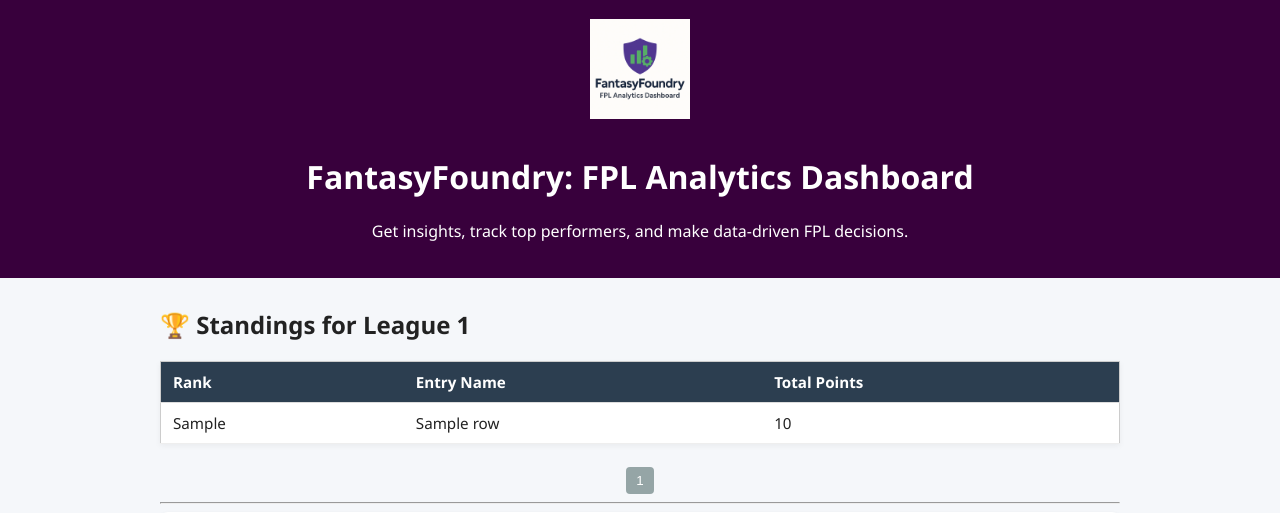
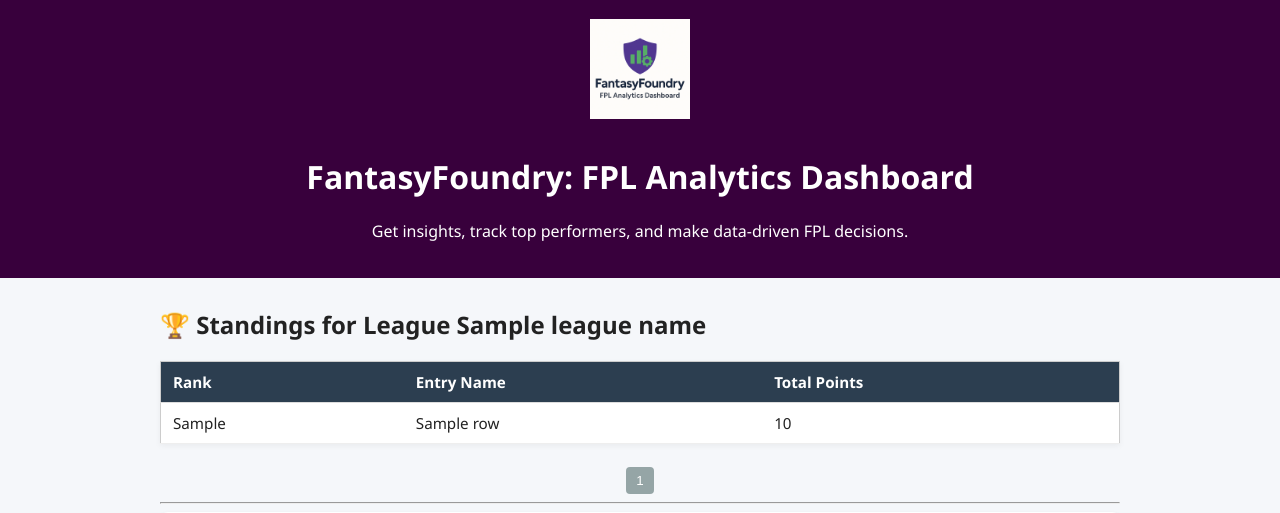
Before and after one commit to bcheye/fantasy-foundry, a Flask app: template dashboard/templates/league_detail.html in a window 1280 px wide. Shown: the part 43-556 px from the top of the page. Run offline with Flask 3, Linux system fonts and the light colour scheme; the template is opened without the code that fills it: most values are stand-ins (such as "Sample title", 1, 10 or a date in 2020); some libraries are stand-ins or nearby versions.

Commit message:
Update views

```diff
--- a/analytics/model/cubes/minileagues.js
+++ b/analytics/model/cubes/minileagues.js
@@ -11,7 +11,7 @@
   measures: {
     count: {
       type: `count`,
-      drillMembers: [name]
+      drillMembers: [leagueName]
     }
   },
 
@@ -22,7 +22,7 @@
       primaryKey: true
     },
 
-    name: {
+    leagueName: {
       sql: `name`,
       type: `string`
     },
--- a/dashboard/app.py
+++ b/dashboard/app.py
@@ -139,7 +139,7 @@
     # === Standings Query ===
     standings_query = {
         "measures": ["MiniLeagueEntries.totalPoints"],
-        "dimensions": ["MiniLeagueEntries.entryName", "MiniLeagueEntries.rank"],
+        "dimensions": ["MiniLeagueEntries.entryName", "MiniLeagueEntries.rank", "MiniLeagues.leagueName"],
         "filters": [{
             "member": "MiniLeagueEntries.leagueId",
             "operator": "equals",
@@ -152,6 +152,7 @@
     standings_res = requests.post(CUBE_API_URL, headers=headers, json={"query": standings_query})
     standings_res.raise_for_status()
     standings = standings_res.json().get("data", [])
+    league_name = standings[0]["MiniLeagues.leagueName"] if standings else "Unknown League"
 
     # === Full Gameweek Data (for visualizations) ===
     all_gw_query = {
@@ -171,7 +172,7 @@
 
     all_gw_res = requests.post(CUBE_API_URL, headers=headers, json={"query": all_gw_query})
     all_gw_res.raise_for_status()
-    full_gameweek_data = all_gw_res.json().get("data", [])
+    full_gameweek_data = [{**row, "GameweekWinners.gameweek": int(row["GameweekWinners.gameweek"])} for row in all_gw_res.json().get("data", [])]
 
     # === Filtered Gameweek Data (for table) ===
     selected_gameweek = request.args.get("gameweek")
@@ -208,11 +209,12 @@
 
     gw_res = requests.post(CUBE_API_URL, headers=headers, json={"query": gameweek_query})
     gw_res.raise_for_status()
-    gameweek_data = gw_res.json().get("data", [])
+    gameweek_data = [{**row, "GameweekWinners.gameweek": int(row["GameweekWinners.gameweek"])} for row in gw_res.json().get("data", [])]
 
     return render_template(
         "league_detail.html",
         league_id=league_id,
+        league_name=league_name,
         standings=standings,
         gameweek_data=gameweek_data,              # for Gameweek Table
         full_gameweek_data=full_gameweek_data,    # for JS charts
--- a/dashboard/templates/league_detail.html
+++ b/dashboard/templates/league_detail.html
@@ -1,8 +1,8 @@
 {% extends "base.html" %}
-{% block title %}League {{ league_id }} Standings | FantasyFoundry{% endblock %}
+{% block title %}League {{ league_name }} Standings | FantasyFoundry{% endblock %}
 
 {% block content %}
-<h2>🏆 Standings for League {{ league_id }}</h2>
+<h2>🏆 Standings for League {{ league_name }}</h2>
 
 <table id="standingsTable" class="paginated">
   <thead>
```
